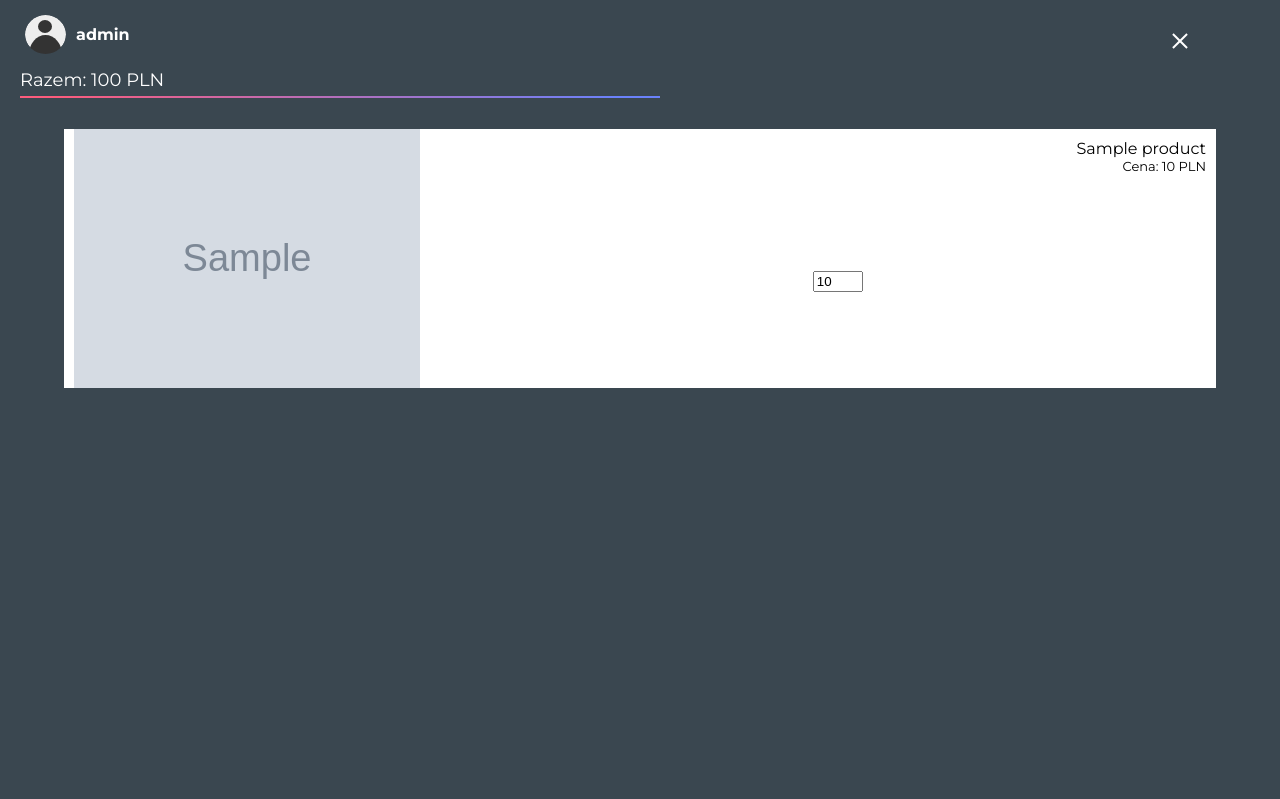
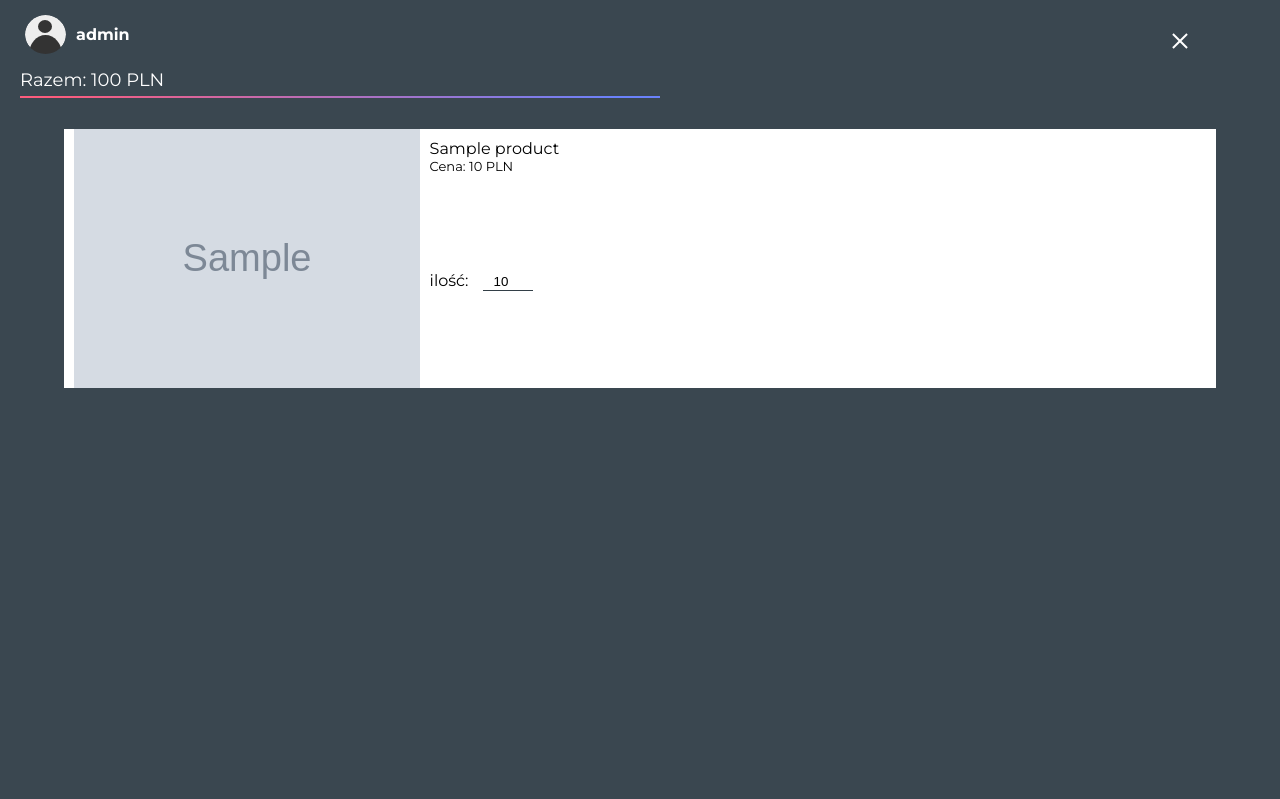
Before and after one commit to jakubjaniec/kma-tech, a PHP site: page /shoppingCart.php in a window 1280 px wide. Shown: the top 799 px of the page. Run offline with PHP 8.4, Linux system fonts and the light colour scheme; the visitor is signed in with stand-in values (Sample User, id 1); tables that the repository leaves empty or names only in its code hold one stand-in row (values such as "Sample post"); grey boxes marked "Sample" are stand-in pictures; data that the repository does not hold is empty; some libraries are stand-ins or nearby versions.

Commit message:
Add deleting from cart and product refreshing
Also change some styles and repair buttons and inputs not responsing
after refresh or deletion of single product.

```diff
--- a/index.php
+++ b/index.php
@@ -254,7 +254,7 @@ if (mysqli_num_rows($result) > 0) {
             var clickBtnValue = $(this).val();
             var ajaxurl = 'ajax.php',
                 data = {
-                    'id': clickBtnValue
+                    'id_p': clickBtnValue
                 };
             $.post(ajaxurl, data, function(response) {
                 alert("produkt dodano do koszyka");
--- a/shoppingCart.php
+++ b/shoppingCart.php
@@ -69,7 +69,7 @@ if (isset($_SESSION['id_u'])) {
     $query = mysqli_query($conn, "SELECT products.name,  products.price, products.count, products.image, cart.amount, cart.id_c FROM cart, products WHERE $id_u LIKE cart.id_u AND products.id_p LIKE cart.id_p;");
     if (mysqli_num_rows($query) > 0) {
         while ($row = mysqli_fetch_array($query)) {
-            echo "<div class='product'><img src='" . $row['image'] . "'/><div><p>" . $row['name'] . "</p><span class='price'>Cena: " . $row['price'] . " PLN</span><div class='amount-btns-container'><input type='number' data-inputid='" . $row['id_c'] . "' value='" . $row['amount'] . "' min='1' max='999'/></div></div></div>";
+            echo "<div class='product'><button class='back-btn' data-btnId='" . $row['id_c'] . "'><div></div></button><img src='" . $row['image'] . "'/><div><p>" . $row['name'] . "</p><span class='price'>Cena: " . $row['price'] . " PLN</span><div class='amount-container'><span>ilość:<input type='number' class='amountInput' data-inputid='" . $row['id_c'] . "' value='" . $row['amount'] . "' min='1' max='999'/></span></div></div></div>";
         }
     }
     $conn->close();
@@ -88,7 +88,10 @@ if (isset($_SESSION['id_u'])) {
     <script src="//code.jquery.com/jquery-1.11.0.min.js"></script>
     <script>
     $(document).ready(function() {
-        $('input').change(function() {
+
+
+        //---------------------------------------- changing amount of product
+        $(document).on('change', '.amountInput', function() {
             var inputValue = $(this).val();
             var inputId = $(this).attr('data-inputid');
             var ajaxurl = 'ajax.php',
@@ -105,6 +108,26 @@ if (isset($_SESSION['id_u'])) {
                 updatePrice: true
             })
         });
+        // --------------------------------- removing product from cart
+        $(document).on('click', '.product .back-btn', function() {
+
+
+            let deleteId = $(this).attr('data-btnId');
+            let ajaxurl = 'ajax.php',
+                data = {
+                    'deleteId': deleteId
+                };
+            $.post(ajaxurl, data)
+
+            $('.gallery').load("ajax.php", {
+                updateProducts: true
+            })
+            $('.totalPrice').load("ajax.php", {
+                updatePrice: true
+            })
+        })
+        // $('.product .back-btn').click(function() {
+        // });
     });
     </script>
 </body>
--- a/styles/shoppingCart.css
+++ b/styles/shoppingCart.css
@@ -91,6 +91,7 @@ section {
     min-height: 100px;
     background: #fff;
     margin: 7px 0;
+    overflow: hidden;
 }
 
 .mobile-gallery .product {
@@ -102,9 +103,9 @@ section {
     display: flex;
     flex-direction: column;
     justify-content: space-between;
-    align-items: flex-end;
+    align-items: flex-start;
     flex-basis: 100%;
-    padding-left: 20px;
+    padding: 0 30px 0 10px;
 }
 
 .product img {
@@ -161,14 +162,36 @@ p.section-title {
     margin: 0 20px 20px;
 }
 
-.product .amount-btns-container {
+.product .amount-container {
     flex-direction: row;
     width: 100%;
-    justify-content: space-around;
+    justify-content: flex-start;
     align-items: center;
+    padding: 0;
 
 }
 
-input {
+
+.product .back-btn {
+    z-index: 100;
+    right: -4%;
+    top: 14%;
+    background: transparent;
+    text-align: left;
+    padding: 0;
+}
+
+.product .back-btn div:before,
+.product .back-btn div:after {
+    background: black;
+}
+
+.amountInput {
+    border: none;
+    outline: none;
+    text-align: center;
     max-width: 50px;
+    border-bottom: 1px solid #333F47;
+    margin-left: 15px;
+
 }
```
Also changed, not shown: ajax.php (+34 -4 lines).
